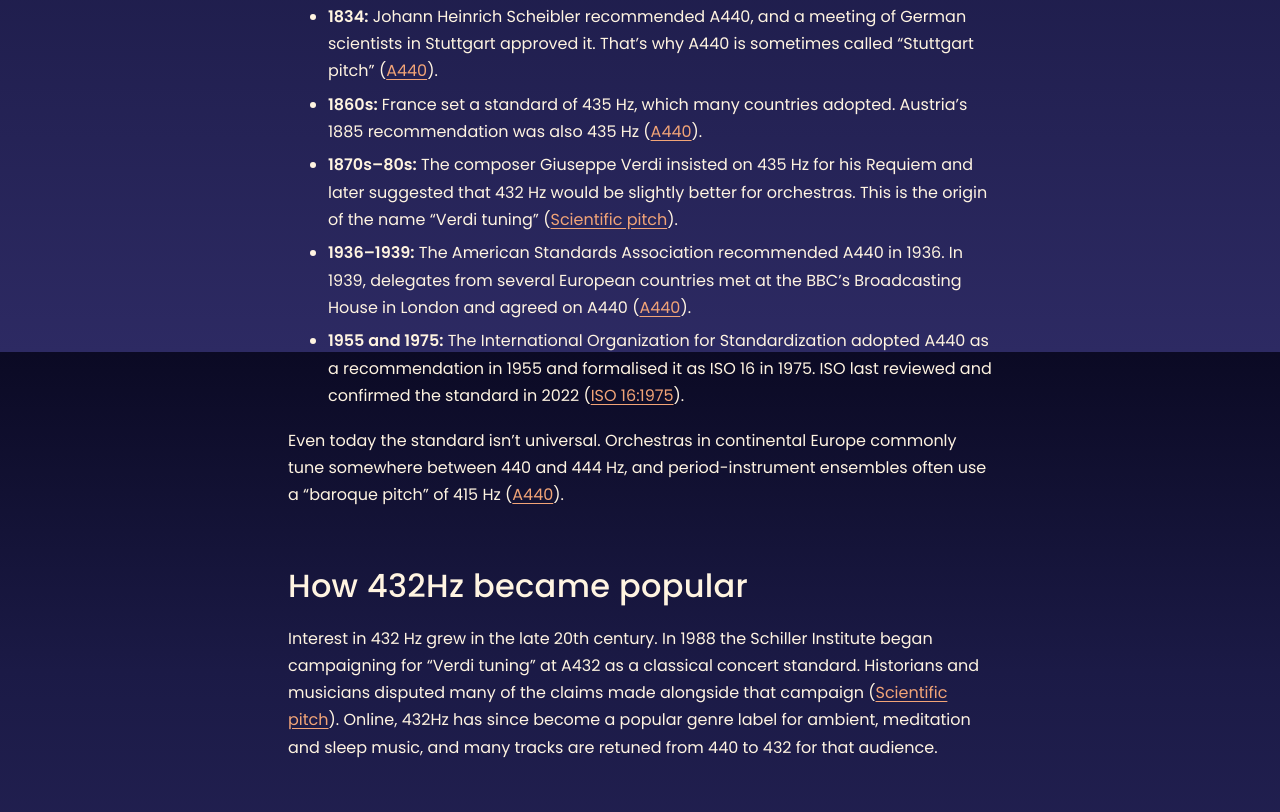
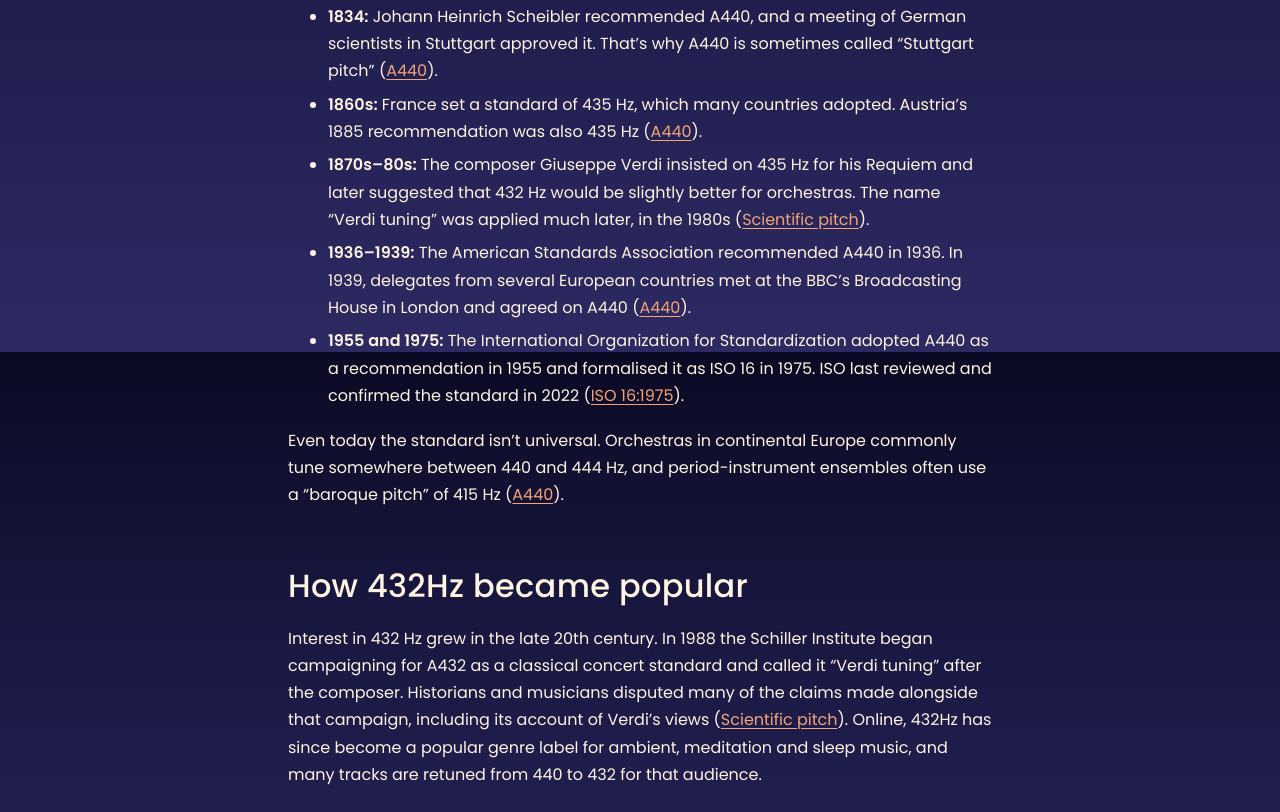
Before and after one commit to wholehum/wholehum.github.io, a plain HTML site: page learn/what-is-432hz.html in a window 1280 px wide. Shown: the part 1248-2060 px from the top of the page. Drawn offline with Linux system fonts and the light colour scheme.

Commit message:
[WH] 432Hz page: clarify Verdi tuning naming history

```diff
--- a/learn/what-is-432hz.html
+++ b/learn/what-is-432hz.html
@@ -140,14 +140,14 @@ if (!window.whGaHold) window.whLoadGA();
   <ul>
     <li><strong>1834:</strong> Johann Heinrich Scheibler recommended A440, and a meeting of German scientists in Stuttgart approved it. That&rsquo;s why A440 is sometimes called &ldquo;Stuttgart pitch&rdquo; (<a href="https://en.wikipedia.org/wiki/A440_(pitch_standard)">A440</a>).</li>
     <li><strong>1860s:</strong> France set a standard of 435&nbsp;Hz, which many countries adopted. Austria&rsquo;s 1885 recommendation was also 435&nbsp;Hz (<a href="https://en.wikipedia.org/wiki/A440_(pitch_standard)">A440</a>).</li>
-    <li><strong>1870s&ndash;80s:</strong> The composer Giuseppe Verdi insisted on 435&nbsp;Hz for his Requiem and later suggested that 432&nbsp;Hz would be slightly better for orchestras. This is the origin of the name &ldquo;Verdi tuning&rdquo; (<a href="https://en.wikipedia.org/wiki/Scientific_pitch">Scientific pitch</a>).</li>
+    <li><strong>1870s&ndash;80s:</strong> The composer Giuseppe Verdi insisted on 435&nbsp;Hz for his Requiem and later suggested that 432&nbsp;Hz would be slightly better for orchestras. The name &ldquo;Verdi tuning&rdquo; was applied much later, in the 1980s (<a href="https://en.wikipedia.org/wiki/Scientific_pitch">Scientific pitch</a>).</li>
     <li><strong>1936&ndash;1939:</strong> The American Standards Association recommended A440 in 1936. In 1939, delegates from several European countries met at the BBC&rsquo;s Broadcasting House in London and agreed on A440 (<a href="https://en.wikipedia.org/wiki/A440_(pitch_standard)">A440</a>).</li>
     <li><strong>1955 and 1975:</strong> The International Organization for Standardization adopted A440 as a recommendation in 1955 and formalised it as ISO&nbsp;16 in 1975. ISO last reviewed and confirmed the standard in 2022 (<a href="https://www.iso.org/standard/3601.html">ISO 16:1975</a>).</li>
   </ul>
   <p>Even today the standard isn&rsquo;t universal. Orchestras in continental Europe commonly tune somewhere between 440 and 444&nbsp;Hz, and period-instrument ensembles often use a &ldquo;baroque pitch&rdquo; of 415&nbsp;Hz (<a href="https://en.wikipedia.org/wiki/A440_(pitch_standard)">A440</a>).</p>
 
   <h2>How 432Hz became popular</h2>
-  <p>Interest in 432&nbsp;Hz grew in the late 20th century. In 1988 the Schiller Institute began campaigning for &ldquo;Verdi tuning&rdquo; at A432 as a classical concert standard. Historians and musicians disputed many of the claims made alongside that campaign (<a href="https://en.wikipedia.org/wiki/Scientific_pitch">Scientific pitch</a>). Online, 432Hz has since become a popular genre label for ambient, meditation and sleep music, and many tracks are retuned from 440 to 432 for that audience.</p>
+  <p>Interest in 432&nbsp;Hz grew in the late 20th century. In 1988 the Schiller Institute began campaigning for A432 as a classical concert standard and called it &ldquo;Verdi tuning&rdquo; after the composer. Historians and musicians disputed many of the claims made alongside that campaign, including its account of Verdi&rsquo;s views (<a href="https://en.wikipedia.org/wiki/Scientific_pitch">Scientific pitch</a>). Online, 432Hz has since become a popular genre label for ambient, meditation and sleep music, and many tracks are retuned from 440 to 432 for that audience.</p>
 
   <h2>What does the research say?</h2>
   <p>Very little research has looked at 432Hz directly. The most-cited study is a 2019 pilot by Calamassi and Pomponi. Thirty-three volunteers listened to the same film soundtracks tuned to 440&nbsp;Hz on one day and 432&nbsp;Hz on another. The authors reported a slightly lower average heart rate after the 432&nbsp;Hz sessions, and participants said they were a little more satisfied. Other changes weren&rsquo;t statistically significant. The authors themselves called for larger randomised trials (<a href="https://pubmed.ncbi.nlm.nih.gov/31031095/">Calamassi &amp; Pomponi, 2019</a>). A single small pilot study can&rsquo;t settle the question. Summaries of the topic note that there is no scientific evidence that 432Hz music has healing benefits (<a href="https://en.wikipedia.org/wiki/Scientific_pitch">Scientific pitch</a>).</p>
```
